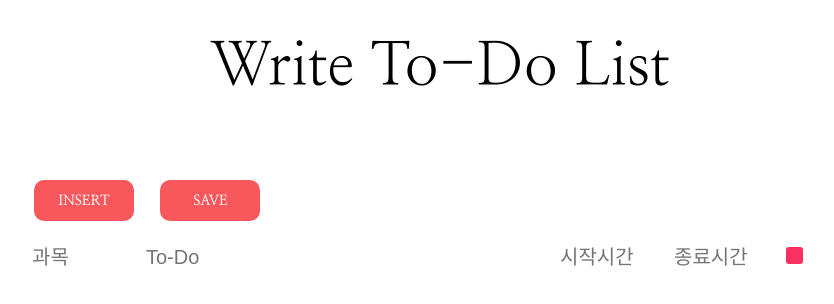
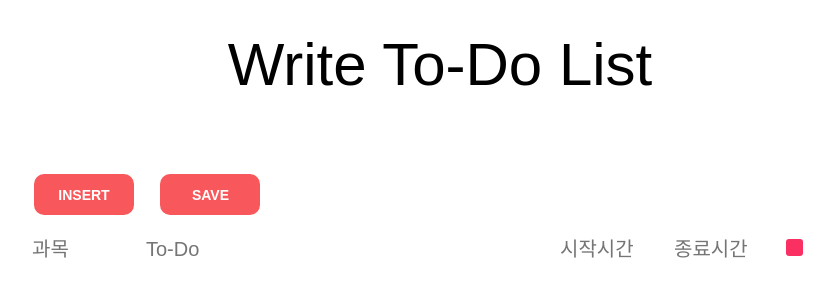
Before and after one commit to parksejun24/ToDoList, a plain HTML site: page html/insert.html in a window 1280 px wide. Both pictures are taken after a click on the button "INSERT". Shown: the whole page, without its empty margins (200-1034 px from the left). Drawn offline with Linux system fonts and the light colour scheme.

Commit message:
edit insert

```diff
--- a/css/insert.css
+++ b/css/insert.css
@@ -1,5 +1,9 @@
 body{
-    font-family: 'Nanum Myeongjo', serif;
+    font-family: 'Fjalla One', sans-serif,'Patua One', cursive;
+}
+
+body::-webkit-scrollbar{
+    display: none;
 }
 
 #title{
@@ -12,15 +16,6 @@ input[type=text]:focus{
     outline: none;
 }
 
-.DonecheckBox{
-    zoom: 1.7;
-    margin-bottom: 0px;
-    margin-right: 10px;
-    position: relative;
-    top: 2.5px;
-}
-
-
 .ToDoTextBox{
     border-radius: 10px;
     font-size: 20px;
@@ -31,7 +26,7 @@ input[type=text]:focus{
     border: 0px;
 }
 
-.TimeTextBox{
+.MediumTextBox{
     border-radius: 10px;
     font-size: 20px;
     margin-top: 10px;
@@ -59,6 +54,7 @@ form{
     margin: 0 auto;
     width: 820px;
     margin-top: 30px;
+    margin-bottom: 80px;
 }
 
 #save{
@@ -67,7 +63,7 @@ form{
 }
 
 .button{
-    font-family: 'Nanum Myeongjo', serif;
+    font-family: 'Fjalla One', sans-serif,'Patua One', cursive;
     font-weight: 700;
     width:100px;
     height: 41px;
--- a/js/insert.js
+++ b/js/insert.js
@@ -1,96 +1,89 @@
-var countId = 0;
+var count = 0;
 var yes = 0;
 
 function createToDoText() {
-    var text = document.createElement('input');
-    text.id = countId + "_" + "ToDoTextList";
-    text.className = "ToDoTextBox";
-    text.type = "text";
-    text.name = countId + "_" + "ToDoTextList";
-    text.placeholder = "To-Do";
-    return text;
+    var toDoText = document.createElement('input');
+    toDoText.type = "text";
+    toDoText.placeholder = "To-Do";
+    toDoText.className = "ToDoTextBox";
+    toDoText.id = count + "_" + "ToDoTextBox";
+    toDoText.name = "ToDoText";
+    return toDoText;
 }
 
 function createSubjectText() {
-    var text = document.createElement('input');
-    text.id = countId + "_" + "SubjectTextList";
-    text.className = "TimeTextBox";
-    text.type = "text";
-    text.placeholder = "과목";
-    text.name = countId + "_" + "SubjectTextList";
-    return text;
+    var subjectText = document.createElement('input');
+    subjectText.type = "text";
+    subjectText.placeholder = "과목";
+    subjectText.className = "MediumTextBox";
+    subjectText.id = count + "_" + "SubjectTextBox";
+    subjectText.name = "SubjectText";
+    return subjectText;
 }
 
 function createStartTimeText() {
-    var text = document.createElement('input');
-    text.id = countId + "_" + "TimeTextBox1";
-    text.className = "TimeTextBox";
-    text.type = "text";
-    text.placeholder = "시작시간";
-    text.name = countId + "_" + "TimeTextList";
-    return text;
+    var startTimeText = document.createElement('input');
+    startTimeText.type = "text";
+    startTimeText.placeholder = "시작시간";
+    startTimeText.className = "MediumTextBox";
+    startTimeText.id = count + "_" + "StartTimeTextBox";
+    startTimeText.name = "StartTimeText";
+    return startTimeText;
 }
 
 function createFinishTimeText() {
-    var text = document.createElement('input');
-    text.id = countId + "_" + "TimeTextBox2";
-    text.className = "TimeTextBox";
-    text.type = "text";
-    text.placeholder = "종료시간";
-    text.name = countId + "_" + "TimeTextList";
-    return text;
+    var finishTimeText = document.createElement('input');
+    finishTimeText.type = "text";
+    finishTimeText.placeholder = "종료시간";
+    finishTimeText.className = "MediumTextBox";
+    finishTimeText.id = count + "_" + "FinishTimeTextBox";
+    finishTimeText.name = "FinishTimeText";
+    return finishTimeText;
 }
 
 function createBr() {
     var br = document.createElement("br");
-    br.id = countId + "_" + "br";
+    br.id = count + "_" + "br";
     return br;
 }
 
-function createlabel() {
+function createlabel() { //DeleteCheckBox를 꾸며주는 요소
     var label = document.createElement("label");
+    label.setAttribute("for", count + "_" + "DeleteButton");
     label.className = "DeleteButtonLabel";
-    label.id = countId + "_" + "DeleteButtonLabel";
-    label.setAttribute("for", countId + "_" + "DeleteButton");
+    label.id = count + "_" + "DeleteButtonLabel";
     return label;
 }
 
 function createDeleteButton() {
     var deleteButton = document.createElement('input');
-    deleteButton.id = countId + "_" + "DeleteButton";
+    deleteButton.type = "checkbox";
+    deleteButton.value = count; // delete checkButton의 순서를 value 값으로 저장
     deleteButton.className = "DeleteButton";
-    deleteButton.type = "checkbox";
+    deleteButton.id = count + "_" + "DeleteButton";
     deleteButton.name = "DeleteButton";
-    deleteButton.value = countId;
+
     deleteButton.onclick = function () {
         if (deleteButton.checked) {
             var lastindex = deleteButton.value.toString();
             var indexCount = lastindex.length;
             var num = String(deleteButton.id).substring(0, indexCount);
-            console.log(num + "_" + "ToDoTextList");
 
-            var where1 = document.getElementById(num + "_" + "ToDoTextList");
-            var where2 = document.getElementById(num + "_" + "SubjectTextList");
-            var where3 = document.getElementById(num + "_" + "TimeTextBox1");
-            var where4 = document.getElementById(num + "_" + "TimeTextBox2");
-            var where5 = document.getElementById(num + "_" + "DeleteButton");
-            var where6 = document.getElementById(num + "_" + "DeleteButtonLabel");
-            var where7 = document.getElementById(num + "_" + "br");
-
-            list.removeChild(where1);
-            list.removeChild(where2);
-            list.removeChild(where3);
-            list.removeChild(where4);
-            list.removeChild(where5);
-            list.removeChild(where6);
-            list.removeChild(where7);
+            list.removeChild(document.getElementById(num + "_" + "ToDoTextBox"));
+            list.removeChild(document.getElementById(num + "_" + "SubjectTextBox"));
+            list.removeChild(document.getElementById(num + "_" + "StartTimeTextBox"));
+            list.removeChild(document.getElementById(num + "_" + "FinishTimeTextBox"));
+            list.removeChild(document.getElementById(num + "_" + "DeleteButton"));
+            list.removeChild(document.getElementById(num + "_" + "DeleteButtonLabel"));
+            list.removeChild(document.getElementById(num + "_" + "br"));
         }
     }
     return deleteButton;
 }
 
+
 function clickButton() {
-    countId++;
+    count++;
     var where = document.getElementById("list");
     var input1 = createlabel();
     var input2 = createDeleteButton();
```
Also changed, not shown: html/test.htm (added, +26 -0 lines).
